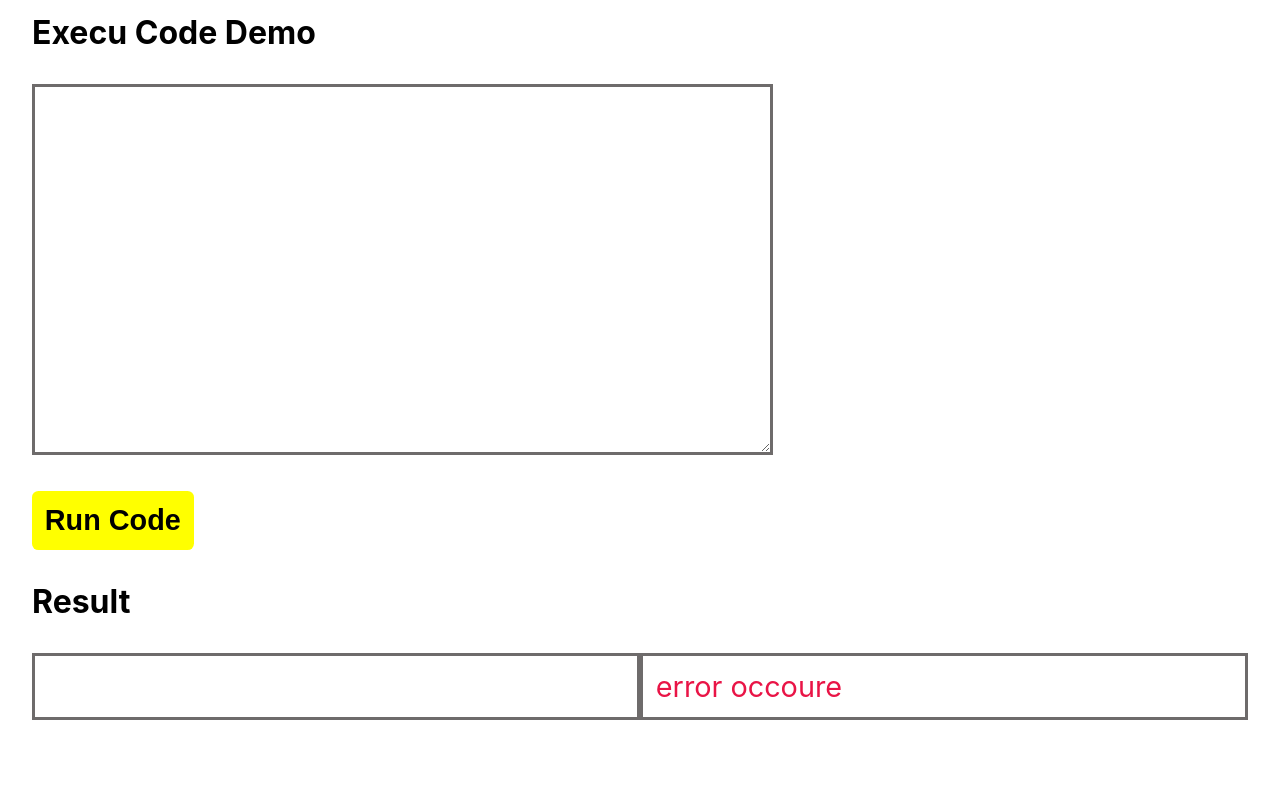
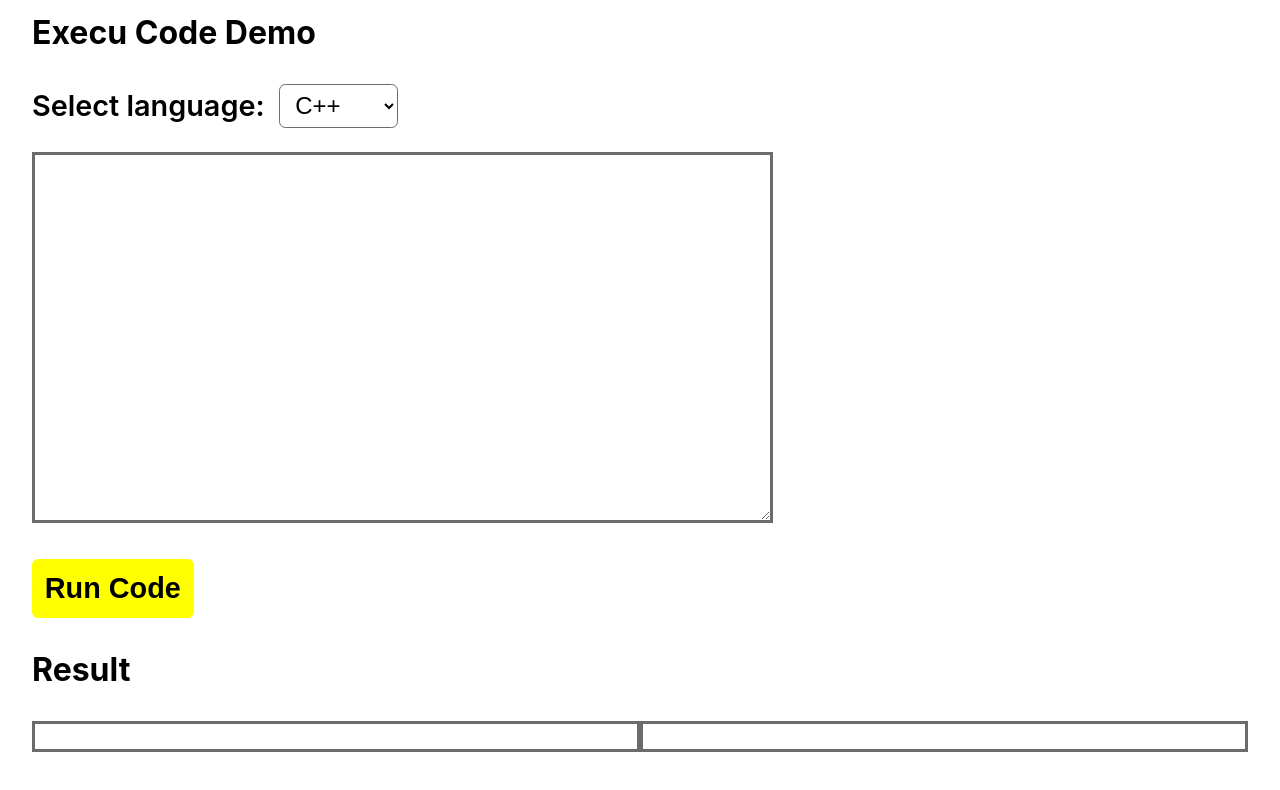
Before and after one commit to mhdZhHan/execu-code-client, a React (Create React App) app: page / in a window 1280 px wide. Shown: the top 790 px of the page. Built offline with nearby package versions, Linux system fonts and the light colour scheme.

Commit message:
Fix language selection

```diff
--- a/src/components/screens/Editor.jsx
+++ b/src/components/screens/Editor.jsx
@@ -7,17 +7,35 @@ import '../../themes/editor.scss'
 function Editor() {
     const [code, setCode] = useState('')
     const [output, setOutput] = useState('')
+    const [error, setError] = useState('')
+
+    const [languages] = useState([
+        {value: 'cpp', text: 'C++'},
+        {value: 'python', text: 'Python'},
+    ])
+    const [selectedLanguage, setselectedLanguage] = useState(languages[0].value)
+
+    const handleLanguageChange = (event) => {
+        setselectedLanguage(event.target.value)
+    }
+
+    console.log("selected",selectedLanguage)
 
     const codeSubmit = async () => {
+        console.log(selectedLanguage);
         const payload = {
-            language: 'cpp',
+            language: selectedLanguage,
             code
         }
 
         await axios.post('http://localhost:9000/api/v1/compiler/run/', payload)
             .then((response)=> {
                 // console.log(response)
-                setOutput(response?.data.output)
+                response?.data?.error?.stdError ?
+                    setError(response?.data?.error?.stdError) : setError('')
+
+                response?.data?.output ?
+                     setOutput(response?.data?.output) : setOutput('')
             })
             .catch((error)=> {
                 console.log(error)
@@ -28,6 +46,22 @@ function Editor() {
         <div className="container">
             <div className="wrapper">
                 <h1 className="title">Execu Code Demo</h1>
+                <div className="select_box">
+                    <label htmlFor="for_select">Select language: </label>
+                    <select
+                        id='for_select'
+                        value={selectedLanguage}
+                        onChange={handleLanguageChange}
+                    >
+                        {languages.map((language, index ) => (
+                            <option
+                                key={index}
+                                value={language?.value}
+                            >{language?.text}</option>
+                        ))}
+                    </select>
+                </div>
+
                 <div className="editor_container">
                     <textarea
                         className='editor_box'
@@ -51,7 +85,7 @@ function Editor() {
                     </div>
 
                     <div className="error_box">
-                        error occoure
+                        {error && error}
                     </div>
                 </div>
             </div>
--- a/src/themes/editor.scss
+++ b/src/themes/editor.scss
@@ -10,6 +10,27 @@
         color: #000;
         margin-bottom: 2rem;
     }
+
+    .select_box {
+        margin-bottom: 1.5rem;
+        display: flex;
+        align-items: center;
+        label {
+            font-size: 1.8rem;
+            display: block;
+            margin-right: 0.9rem;
+            font-weight: 600;
+        }
+        select {
+            font-size: 1.5rem;
+            border-radius: .4rem;
+            background: #fff;
+            border: .1rem solid #6e6b6b;
+            padding: .4rem .7rem;
+            cursor: pointer;
+        }
+    }
+
     .editor_container {
         .editor_box {
             outline: none;
@@ -40,6 +61,7 @@
             border: .2rem solid #6e6b6b;
             padding: .8rem;
             font-size: 1.8rem;
+            line-height: 1.8;
         }
         .error_box {
             flex: 1;
@@ -47,6 +69,7 @@
             padding: .8rem;
             font-size: 1.8rem;
             color: rgb(233, 20, 70);
+            line-height: 1.8;
         }
     }
 }
```
